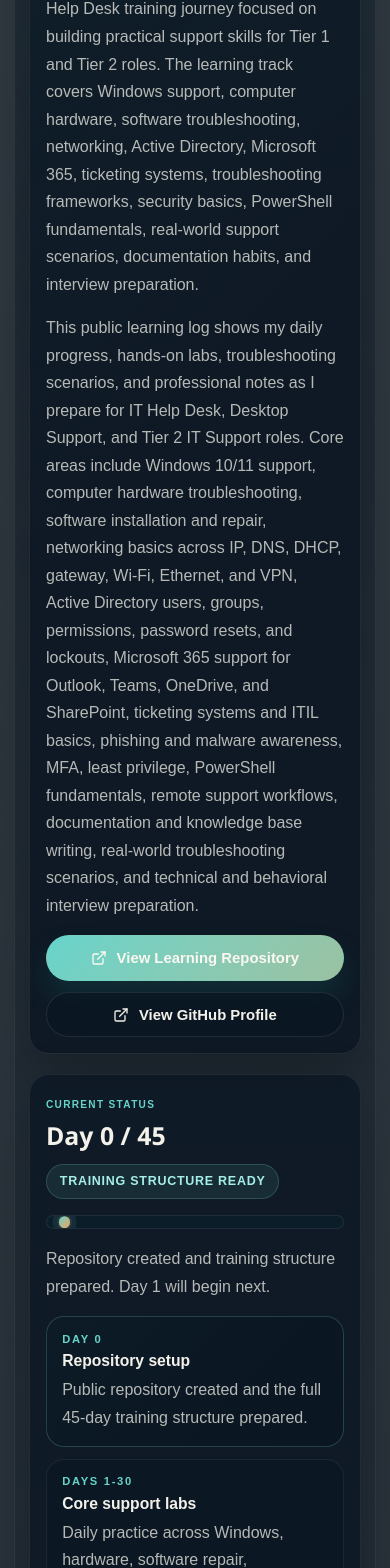
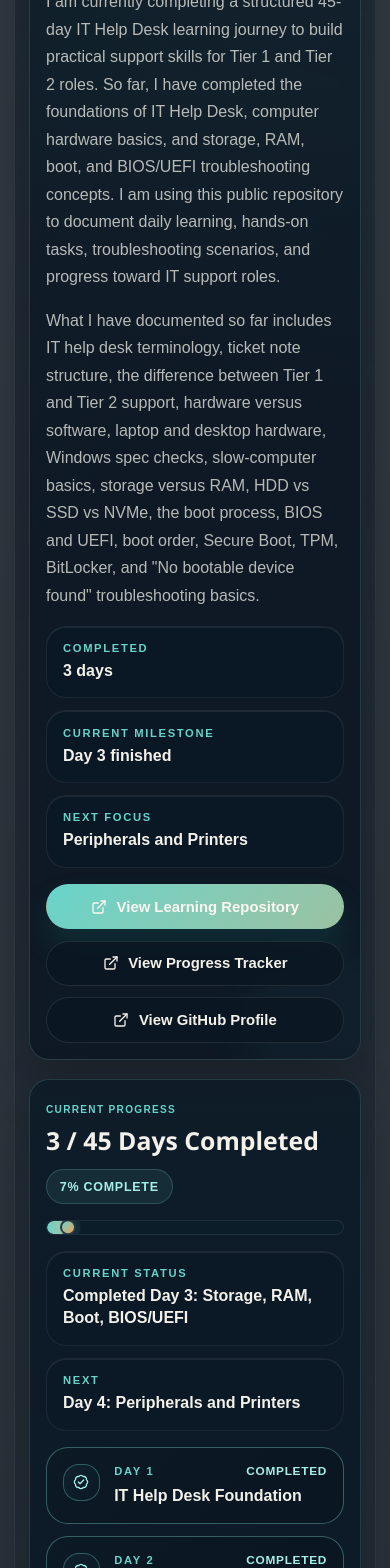
Before and after one commit to mahendra-04/portfolio-website, a React (Vite) app: page / in a window 390 px wide. Shown: the part 8678-10246 px from the top of the page. Built offline with nearby package versions, Linux system fonts and the light colour scheme; no server answers.

Commit message:
Update learning track progress and CTAs

```diff
--- a/src/App.css
+++ b/src/App.css
@@ -959,8 +959,7 @@ main article[id] {
 
 /* Shared inset panel style used inside project detail grids and strength cards. */
 .project-card__details div,
-.strength-card,
-.learning-track__timeline-item {
+.strength-card {
   display: grid;
   gap: 0.32rem;
   padding: 0.95rem;
@@ -1057,19 +1056,82 @@ main article[id] {
 }
 
 .learning-track-card--summary {
+  position: relative;
+  overflow: hidden;
+  border: 1px solid color-mix(in srgb, var(--line-strong) 38%, var(--line) 62%);
   background:
+    radial-gradient(circle at top right, color-mix(in srgb, var(--accent-soft) 34%, transparent 66%), transparent 44%),
     linear-gradient(135deg, color-mix(in srgb, var(--accent-soft) 20%, transparent 80%), transparent 48%),
     color-mix(in srgb, var(--panel) 94%, transparent 6%);
 }
 
-.learning-track__detail,
-.learning-track__status,
-.learning-track__timeline-item p {
+.learning-track-card--summary::after {
+  content: "";
+  position: absolute;
+  right: -3.5rem;
+  bottom: -3.5rem;
+  width: 11rem;
+  height: 11rem;
+  border-radius: 50%;
+  background: color-mix(in srgb, var(--accent-soft) 26%, transparent 74%);
+  filter: blur(18px);
+  pointer-events: none;
+}
+
+.learning-track-card--summary > * {
+  position: relative;
+  z-index: 1;
+}
+
+.learning-track-card--progress {
+  border: 1px solid color-mix(in srgb, var(--line-strong) 34%, var(--line) 66%);
+  background:
+    linear-gradient(180deg, color-mix(in srgb, var(--accent-soft) 12%, transparent 88%), transparent 32%),
+    color-mix(in srgb, var(--panel-strong) 96%, transparent 4%);
+}
+
+.learning-track__detail {
   margin: 0;
 }
 
 .learning-track__detail {
   color: var(--subtle);
+}
+
+.learning-track__snapshot {
+  display: grid;
+  grid-template-columns: repeat(3, minmax(0, 1fr));
+  gap: 0.75rem;
+}
+
+.learning-track__snapshot-item,
+.learning-track__progress-note {
+  display: grid;
+  gap: 0.38rem;
+  padding: 0.95rem 1rem;
+  border-radius: 20px;
+  border: 1px solid color-mix(in srgb, var(--line) 80%, transparent 20%);
+  background: color-mix(in srgb, var(--panel-strong) 94%, transparent 6%);
+  box-shadow: inset 0 1px 0 color-mix(in srgb, white 8%, transparent 92%);
+}
+
+.learning-track__snapshot-item span,
+.learning-track__progress-note span,
+.learning-track__topic span {
+  color: var(--accent);
+  font-family: Arial, Helvetica, sans-serif;
+  font-size: 0.7rem;
+  font-weight: 700;
+  letter-spacing: 0.15em;
+  text-transform: uppercase;
+}
+
+.learning-track__snapshot-item strong,
+.learning-track__progress-note strong {
+  color: var(--text);
+  font-family: Arial, Helvetica, sans-serif;
+  font-size: 1rem;
+  line-height: 1.4;
 }
 
 .learning-track__actions {
@@ -1136,33 +1198,96 @@ main article[id] {
   transform: translateY(-50%);
 }
 
-.learning-track__timeline {
-  display: grid;
-  grid-template-columns: repeat(3, minmax(0, 1fr));
+.learning-track__progress-notes {
+  display: grid;
+  grid-template-columns: repeat(2, minmax(0, 1fr));
   gap: 0.75rem;
 }
 
-.learning-track__timeline-item span {
-  color: var(--accent);
-  font-family: Arial, Helvetica, sans-serif;
-  font-size: 0.7rem;
-  font-weight: 700;
-  letter-spacing: 0.15em;
+.learning-track__topics {
+  display: grid;
+  grid-template-columns: repeat(2, minmax(0, 1fr));
+  gap: 0.8rem;
+}
+
+.learning-track__topic {
+  display: grid;
+  grid-template-columns: auto minmax(0, 1fr);
+  gap: 0.9rem;
+  align-items: start;
+  padding: 1rem;
+  border-radius: 22px;
+  border: 1px solid color-mix(in srgb, var(--line) 78%, transparent 22%);
+  background: color-mix(in srgb, var(--panel) 92%, transparent 8%);
+}
+
+.learning-track__topic-icon {
+  width: 2.3rem;
+  height: 2.3rem;
+  display: inline-grid;
+  place-items: center;
+  border-radius: 16px;
+  border: 1px solid color-mix(in srgb, var(--line) 74%, transparent 26%);
+  background: color-mix(in srgb, var(--bg-soft) 82%, transparent 18%);
+  color: var(--accent-strong);
+  flex-shrink: 0;
+}
+
+.learning-track__topic-copy {
+  display: grid;
+  gap: 0.45rem;
+  min-width: 0;
+}
+
+.learning-track__topic-top {
+  display: flex;
+  align-items: center;
+  justify-content: space-between;
+  gap: 0.6rem;
+  flex-wrap: wrap;
+}
+
+.learning-track__topic em {
+  color: var(--accent-strong);
+  font-family: Arial, Helvetica, sans-serif;
+  font-size: 0.74rem;
+  font-style: normal;
+  font-weight: 800;
+  letter-spacing: 0.06em;
   text-transform: uppercase;
 }
 
-.learning-track__timeline-item strong {
+.learning-track__topic strong {
   color: var(--text);
   font-family: Arial, Helvetica, sans-serif;
-  font-size: 0.98rem;
+  font-size: 1rem;
   line-height: 1.35;
 }
 
-.learning-track__timeline-item--current {
-  border-color: color-mix(in srgb, var(--line-strong) 60%, var(--line) 40%);
+.learning-track__topic--completed {
+  border-color: color-mix(in srgb, var(--accent) 30%, var(--line) 70%);
   background:
-    linear-gradient(135deg, color-mix(in srgb, var(--accent-soft) 20%, transparent 80%), transparent 90%),
+    linear-gradient(135deg, color-mix(in srgb, var(--accent-soft) 16%, transparent 84%), transparent 75%),
     color-mix(in srgb, var(--panel) 94%, transparent 6%);
+}
+
+.learning-track__topic--completed .learning-track__topic-icon {
+  border-color: color-mix(in srgb, var(--accent) 36%, transparent 64%);
+  background:
+    linear-gradient(135deg, color-mix(in srgb, var(--accent-soft) 44%, transparent 56%), transparent 100%),
+    color-mix(in srgb, var(--panel-strong) 94%, transparent 6%);
+}
+
+.learning-track__topic--next {
+  border-style: dashed;
+  border-color: color-mix(in srgb, var(--line-strong) 48%, var(--line) 52%);
+  background:
+    linear-gradient(135deg, color-mix(in srgb, var(--accent-soft) 9%, transparent 91%), transparent 100%),
+    color-mix(in srgb, var(--panel) 90%, transparent 10%);
+}
+
+.learning-track__topic--next .learning-track__topic-icon {
+  background: color-mix(in srgb, var(--accent-soft) 32%, transparent 68%);
 }
 
 .learning-track-card--skills {
@@ -1508,22 +1633,25 @@ main article[id] {
   color: color-mix(in srgb, #c43b3b 82%, var(--text) 18%);
 }
 
-.quick-message-button {
+.quick-message-button,
+.quick-track-button {
   position: fixed;
   right: max(1rem, env(safe-area-inset-right));
-  bottom: max(1rem, env(safe-area-inset-bottom));
   z-index: 45;
   display: inline-flex;
   align-items: center;
   justify-content: center;
   gap: 0.62rem;
+  width: 11.25rem;
   min-height: 3.35rem;
   padding: 0 1.15rem;
   border: 1px solid color-mix(in srgb, var(--accent) 42%, transparent 58%);
   border-radius: 999px;
   background: linear-gradient(135deg, var(--accent), color-mix(in srgb, var(--accent) 58%, var(--accent-secondary) 42%));
+  box-shadow: 0 18px 34px rgba(0, 0, 0, 0.22);
+  text-decoration: none;
   color: #fbf7f1;
-  box-shadow: 0 18px 34px rgba(0, 0, 0, 0.22);
+  white-space: nowrap;
   font-family: Arial, Helvetica, sans-serif;
   font-weight: 800;
   transition:
@@ -1532,8 +1660,19 @@ main article[id] {
     box-shadow 180ms ease;
 }
 
+.quick-message-button {
+  bottom: max(1rem, env(safe-area-inset-bottom));
+}
+
+.quick-track-button {
+  bottom: calc(max(1rem, env(safe-area-inset-bottom)) + 4.2rem);
+  z-index: 44;
+}
+
 .quick-message-button:hover,
-.quick-message-button:focus-visible {
+.quick-message-button:focus-visible,
+.quick-track-button:hover,
+.quick-track-button:focus-visible {
   transform: translateY(-3px);
   box-shadow: 0 22px 42px rgba(0, 0, 0, 0.28);
 }
@@ -1544,7 +1683,8 @@ main article[id] {
   transform: translateY(0.75rem) scale(0.96);
 }
 
-.quick-message-button svg {
+.quick-message-button svg,
+.quick-track-button svg {
   flex-shrink: 0;
 }
 
@@ -1837,7 +1977,9 @@ main article[id] {
     grid-template-columns: repeat(2, minmax(0, 1fr));
   }
 
-  .learning-track__timeline,
+  .learning-track__snapshot,
+  .learning-track__progress-notes,
+  .learning-track__topics,
   .case-study-card__grid,
   .project-card__details {
     grid-template-columns: 1fr;
@@ -2117,7 +2259,8 @@ main article[id] {
   }
 
   .project-card__details,
-  .learning-track__timeline,
+  .learning-track__progress-notes,
+  .learning-track__topics,
   .case-study-card__grid,
   .strength-grid,
   .contact-list {
@@ -2304,22 +2447,31 @@ main article[id] {
     display: none;
   }
 
-  .quick-message-button {
+  .quick-message-button,
+  .quick-track-button {
     right: max(0.85rem, env(safe-area-inset-right));
-    bottom: max(0.85rem, env(safe-area-inset-bottom));
     width: 3.35rem;
     height: 3.35rem;
     min-height: 3.35rem;
     padding: 0;
   }
 
-  .quick-message-button span {
+  .quick-message-button {
+    bottom: max(0.85rem, env(safe-area-inset-bottom));
+  }
+
+  .quick-message-button span,
+  .quick-track-button span {
     position: absolute;
     width: 1px;
     height: 1px;
     overflow: hidden;
     clip: rect(0 0 0 0);
     white-space: nowrap;
+  }
+
+  .quick-track-button {
+    bottom: calc(max(0.85rem, env(safe-area-inset-bottom)) + 4rem);
   }
 
   .quick-contact {
--- a/src/App.jsx
+++ b/src/App.jsx
@@ -88,6 +88,12 @@ const targetRoles = [
   "IT Support Technician",
 ];
 
+const learningTrackCompletedDays = 3;
+const learningTrackTotalDays = 45;
+const learningTrackProgressPercent = Math.round(
+  (learningTrackCompletedDays / learningTrackTotalDays) * 100,
+);
+
 // Short credential-style highlights shown beside the hero portrait.
 const heroStats = [
   { value: "CompTIA A+ Certified", label: "Credential-ready support fundamentals" },
@@ -96,54 +102,72 @@ const heroStats = [
 ];
 
 const learningTrack = {
-  currentDay: 0,
-  totalDays: 45,
-  progressPercent: 0,
+  currentDay: learningTrackCompletedDays,
+  totalDays: learningTrackTotalDays,
+  progressPercent: learningTrackProgressPercent,
   subtitle: "Building real-world support skills for Tier 1 and Tier 2 IT roles.",
-  status: "Repository created and training structure prepared. Day 1 will begin next.",
+  progressLabel: `${learningTrackCompletedDays} / ${learningTrackTotalDays} Days Completed`,
+  status: "Completed Day 3: Storage, RAM, Boot, BIOS/UEFI",
+  next: "Day 4: Peripherals and Printers",
   repositoryHref: "https://github.com/mahendra-04/it-helpdesk-45-day-journey",
   githubHref: "https://github.com/mahendra-04",
+  progressTrackerHref:
+    "https://github.com/mahendra-04/it-helpdesk-45-day-journey/blob/main/progress-tracker.md",
   description:
-    "I am completing a structured 45-day IT Help Desk training journey focused on building practical support skills for Tier 1 and Tier 2 roles. The learning track covers Windows support, computer hardware, software troubleshooting, networking, Active Directory, Microsoft 365, ticketing systems, troubleshooting frameworks, security basics, PowerShell fundamentals, real-world support scenarios, documentation habits, and interview preparation.",
+    "I am currently completing a structured 45-day IT Help Desk learning journey to build practical support skills for Tier 1 and Tier 2 roles. So far, I have completed the foundations of IT Help Desk, computer hardware basics, and storage, RAM, boot, and BIOS/UEFI troubleshooting concepts. I am using this public repository to document daily learning, hands-on tasks, troubleshooting scenarios, and progress toward IT support roles.",
   focusSummary:
-    "This public learning log shows my daily progress, hands-on labs, troubleshooting scenarios, and professional notes as I prepare for IT Help Desk, Desktop Support, and Tier 2 IT Support roles. Core areas include Windows 10/11 support, computer hardware troubleshooting, software installation and repair, networking basics across IP, DNS, DHCP, gateway, Wi-Fi, Ethernet, and VPN, Active Directory users, groups, permissions, password resets, and lockouts, Microsoft 365 support for Outlook, Teams, OneDrive, and SharePoint, ticketing systems and ITIL basics, phishing and malware awareness, MFA, least privilege, PowerShell fundamentals, remote support workflows, documentation and knowledge base writing, real-world troubleshooting scenarios, and technical and behavioral interview preparation.",
+    "What I have documented so far includes IT help desk terminology, ticket note structure, the difference between Tier 1 and Tier 2 support, hardware versus software, laptop and desktop hardware, Windows spec checks, slow-computer basics, storage versus RAM, HDD vs SSD vs NVMe, the boot process, BIOS and UEFI, boot order, Secure Boot, TPM, BitLocker, and \"No bootable device found\" troubleshooting basics.",
 };
 
+const learningTrackHighlights = [
+  { label: "Completed", value: "3 days" },
+  { label: "Current milestone", value: "Day 3 finished" },
+  { label: "Next focus", value: "Peripherals and Printers" },
+];
+
 const learningTrackMilestones = [
   {
-    label: "Day 0",
-    title: "Repository setup",
-    text: "Public repository created and the full 45-day training structure prepared.",
-    state: "current",
-  },
-  {
-    label: "Days 1-30",
-    title: "Core support labs",
-    text: "Daily practice across Windows, hardware, software repair, networking, Microsoft 365, and ticket workflows.",
-    state: "upcoming",
-  },
-  {
-    label: "Days 31-45",
-    title: "Escalation and interview prep",
-    text: "Active Directory, PowerShell, security, remote support, documentation, and interview preparation.",
-    state: "upcoming",
+    label: "Day 1",
+    title: "IT Help Desk Foundation",
+    text: "Completed",
+    state: "completed",
+  },
+  {
+    label: "Day 2",
+    title: "Computer Hardware Basics",
+    text: "Completed",
+    state: "completed",
+  },
+  {
+    label: "Day 3",
+    title: "Storage, RAM, Boot, BIOS/UEFI",
+    text: "Completed",
+    state: "completed",
+  },
+  {
+    label: "Day 4",
+    title: "Peripherals and Printers",
+    text: "Next",
+    state: "next",
   },
 ];
 
 const learningTrackSkills = [
-  "Windows 10/11",
-  "Hardware",
-  "Software Repair",
-  "Networking",
-  "Active Directory",
-  "Microsoft 365",
-  "Ticketing + ITIL",
+  "Help Desk Basics",
+  "Ticket Documentation",
   "Troubleshooting",
-  "Security Basics",
-  "PowerShell",
-  "Remote Support",
-  "Documentation",
-  "Interview Prep",
+  "Computer Hardware",
+  "CPU",
+  "RAM",
+  "Storage",
+  "HDD",
+  "SSD",
+  "NVMe",
+  "Boot Process",
+  "BIOS/UEFI",
+  "Windows Basics",
+  "Tier 1 Support",
+  "Tier 2 Support",
 ];
 
 // Main project cards rendered in the Work section. The first item becomes the
@@ -1100,9 +1124,17 @@ export default function App() {
           <div className="learning-track">
             <article className="learning-track-card learning-track-card--summary section-intro--animated reveal-on-scroll">
               <span className="section-intro__eyebrow">Career development project</span>
-              <h3>Public, structured, and focused on support-ready skills.</h3>
+              <h3>Public progress updates that show how I am building support-ready skills.</h3>
               <p>{learningTrack.description}</p>
               <p className="learning-track__detail">{learningTrack.focusSummary}</p>
+              <div className="learning-track__snapshot" aria-label="Learning track snapshot">
+                {learningTrackHighlights.map((item) => (
+                  <div key={item.label} className="learning-track__snapshot-item">
+                    <span>{item.label}</span>
+                    <strong>{item.value}</strong>
+                  </div>
+                ))}
+              </div>
               <div className="learning-track__actions">
                 <a
                   href={learningTrack.repositoryHref}
@@ -1114,6 +1146,15 @@ export default function App() {
                   <span>View Learning Repository</span>
                 </a>
                 <a
+                  href={learningTrack.progressTrackerHref}
+                  target="_blank"
+                  rel="noreferrer noopener"
+                  className="button button--secondary"
+                >
+                  <ExternalLink size={16} />
+                  <span>View Progress Tracker</span>
+                </a>
+                <a
                   href={learningTrack.githubHref}
                   target="_blank"
                   rel="noreferrer noopener"
@@ -1128,12 +1169,10 @@ export default function App() {
             <article className="learning-track-card learning-track-card--progress section-intro--animated reveal-on-scroll">
               <div className="learning-track__progress-top">
                 <div>
-                  <span className="section-intro__eyebrow">Current status</span>
-                  <h3>
-                    Day {learningTrack.currentDay} / {learningTrack.totalDays}
-                  </h3>
+                  <span className="section-intro__eyebrow">Current progress</span>
+                  <h3>{learningTrack.progressLabel}</h3>
                 </div>
-                <span className="learning-track__progress-pill">Training structure ready</span>
+                <span className="learning-track__progress-pill">{learningTrack.progressPercent}% complete</span>
               </div>
 
               <div
@@ -1148,21 +1187,41 @@ export default function App() {
                   className="learning-track__progress-fill"
                   style={{ width: `${learningTrack.progressPercent}%` }}
                 />
-                <span className="learning-track__progress-marker" aria-hidden="true" />
-              </div>
-
-              <p className="learning-track__status">{learningTrack.status}</p>
-
-              <div className="learning-track__timeline" aria-label="Learning track timeline">
+                <span
+                  className="learning-track__progress-marker"
+                  style={{ left: `calc(${learningTrack.progressPercent}% - 0.49rem)` }}
+                  aria-hidden="true"
+                />
+              </div>
+
+              <div className="learning-track__progress-notes" aria-label="Current learning track status">
+                <div className="learning-track__progress-note">
+                  <span>Current Status</span>
+                  <strong>{learningTrack.status}</strong>
+                </div>
+                <div className="learning-track__progress-note">
+                  <span>Next</span>
+                  <strong>{learningTrack.next}</strong>
+                </div>
+              </div>
+
+              <div className="learning-track__topics" aria-label="Completed and upcoming learning track topics">
                 {learningTrackMilestones.map((milestone) => (
-                  <div
+                  <article
                     key={milestone.title}
-                    className={`learning-track__timeline-item learning-track__timeline-item--${milestone.state}`}
+                    className={`learning-track__topic learning-track__topic--${milestone.state}`}
                   >
-                    <span>{milestone.label}</span>
-                    <strong>{milestone.title}</strong>
-                    <p>{milestone.text}</p>
-                  </div>
+                    <div className="learning-track__topic-icon" aria-hidden="true">
+                      {milestone.state === "completed" ? <BadgeCheck size={16} /> : <ArrowRight size={16} />}
+                    </div>
+                    <div className="learning-track__topic-copy">
+                      <div className="learning-track__topic-top">
+                        <span>{milestone.label}</span>
+                        <em>{milestone.text}</em>
+                      </div>
+                      <strong>{milestone.title}</strong>
+                    </div>
+                  </article>
                 ))}
               </div>
             </article>
@@ -1170,8 +1229,8 @@ export default function App() {
 
           <article className="learning-track-card learning-track-card--skills section-intro--animated reveal-on-scroll">
             <div className="learning-track__skills-header">
-              <span className="section-intro__eyebrow">Skill focus</span>
-              <h3>Support topics being built through daily practice, troubleshooting notes, and interview prep.</h3>
+              <span className="section-intro__eyebrow">Current skill focus</span>
+              <h3>Support topics I am reinforcing through daily notes, troubleshooting practice, and public progress updates.</h3>
             </div>
 
             <div className="learning-track__skill-cloud" aria-label="IT Help Desk learning track skills">
@@ -1435,6 +1494,20 @@ export default function App() {
         </div>
       </footer>
 
+      <a
+        href="#track"
+        className={`quick-track-button ${quickContactOpen ? "quick-message-button--hidden" : ""} ${
+          !quickMessageReady ? "quick-message-button--hero" : ""
+        }`}
+        aria-label="View Mahendra's current Day 3 of 45 IT Help Desk challenge progress"
+        onClick={() => handleNavClick("track")}
+      >
+        <ArrowRight size={18} />
+        <span>
+          Day {learningTrack.currentDay} / {learningTrack.totalDays}
+        </span>
+      </a>
+
       <button
         type="button"
         className={`quick-message-button ${quickContactOpen ? "quick-message-button--hidden" : ""} ${
```
